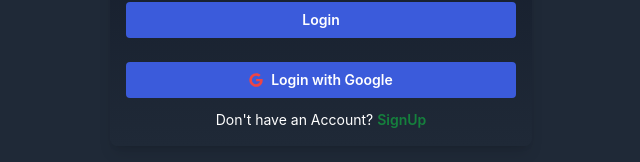
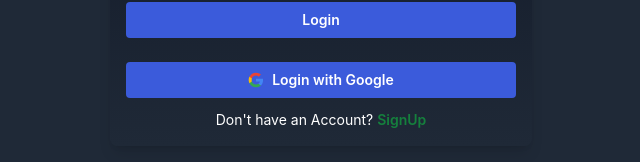
Before and after one commit to Ak4shKr/ymca-exam, a React (Vite) app in the folder Frontend/: page /login in a window 1280 px wide. Shown: the part 421-583 px from the top of the page, without its empty margins (319-959 px from the left). Built offline with nearby package versions, Linux system fonts and the light colour scheme.

Commit message:
Update Google login button icon to SVG
Replaced FaGoogle icon with inline SVG for Google login button.

```diff
--- a/Frontend/src/pages/Login.jsx
+++ b/Frontend/src/pages/Login.jsx
@@ -5,7 +5,7 @@
 import { useAuthStore } from "../store/authState";
 import { Link, useNavigate } from "react-router-dom";
 import { useLoaderStore } from "../store/loaderState";
-import { FaGoogle } from "react-icons/fa";
+// import { FaGoogle } from "react-icons/fa";
 
 export const Login = () => {
   const [email, setEmail] = useState("");
@@ -125,7 +125,24 @@
               mt="sm"
               onClick={handleGoogleLogin}
             >
-              <FaGoogle className="mr-2 text-red-500" />
+              {/* <FaGoogle className="mr-2 text-red-500" /> */}<svg className="w-4 h-4 mr-2" viewBox="0 0 24 24">
+                <path
+                  fill="#4285F4"
+                  d="M22.56 12.25c0-.78-.07-1.53-.2-2.25H12v4.26h5.92c-.26 1.37-1.04 2.53-2.21 3.31v2.77h3.57c2.08-1.92 3.28-4.74 3.28-8.09z"
+                />
+                <path
+                  fill="#34A853"
+                  d="M12 23c2.97 0 5.46-.98 7.28-2.66l-3.57-2.77c-.98.66-2.23 1.06-3.71 1.06-2.86 0-5.29-1.93-6.16-4.53H2.18v2.84C3.99 20.53 7.7 23 12 23z"
+                />
+                <path
+                  fill="#FBBC05"
+                  d="M5.84 14.09c-.22-.66-.35-1.36-.35-2.09s.13-1.43.35-2.09V7.07H2.18C1.43 8.55 1 10.22 1 12s.43 3.45 1.18 4.93l2.85-2.22.81-.62z"
+                />
+                <path
+                  fill="#EA4335"
+                  d="M12 5.38c1.62 0 3.06.56 4.21 1.64l3.15-3.15C17.45 2.09 14.97 1 12 1 7.7 1 3.99 3.47 2.18 7.07l3.66 2.84c.87-2.6 3.3-4.53 6.16-4.53z"
+                />
+              </svg>
               Login with Google
             </Button>
             <p className="text-white text-sm">
```
